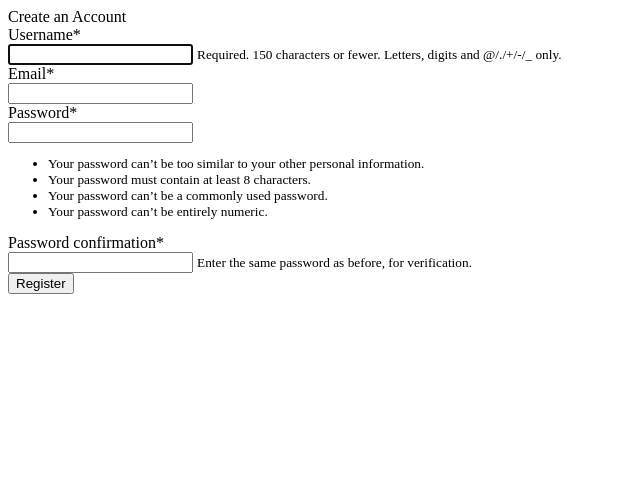
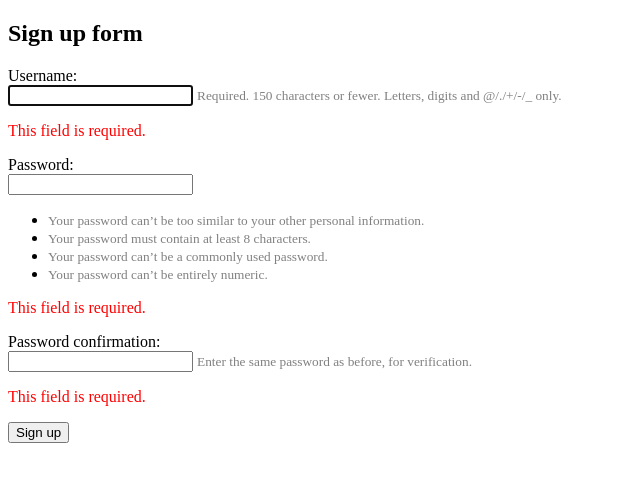
Before and after one commit to ajwen-pyth/car_rental, a Django app: page /register in a window 1280 px wide. Shown: the top 482 px of the page, without its empty margins (0-640 px from the left). Run offline with Django 3.2, Linux system fonts and the light colour scheme; some libraries are stand-ins or nearby versions.

Commit message:
registration

```diff
--- a/car_rent/main/templates/register.html
+++ b/car_rent/main/templates/register.html
@@ -6,18 +6,22 @@
     <title>Register form</title>
 </head>
 <body>
-{% block title %}
-Create an Account
-{% endblock %}
-
-{% load crispy_forms_tags %}
-
-{% block content %}
-<form method="post" class="form-group">
+<h2> Sign up form</h2>
+<form method="post">
     {% csrf_token %}
-    {{ form|crispy }}
-    <button type="submit" class="btn btn success"> Register</button>
+    {% for field in form %}
+    <p>
+        {{ field.label_tag}} <br>
+        {{ field }}
+        {% if field.help_text %}
+            <small style="color:grey"> {{ field.help_text }}</small>
+        {% endif %}
+        {% for error in field.errors %}
+    <p style="color:red"> {{ error }}</p>
+        {% endfor %}
+    </p>
+    {% endfor %}
+    <button type="submit"> Sign up </button>
 </form>
-{% endblock %}
 </body>
 </html>
--- a/car_rent/main/urls.py
+++ b/car_rent/main/urls.py
@@ -12,6 +12,6 @@ urlpatterns = [
     path("messageadd", messageadd_response, name="message_add"),
     path("login", auth_views.LoginView.as_view(), name="login"),
     path("logout", auth_views.LogoutView.as_view(), name="logout"),
-    path("register", register_response, name="register"),
+    path("register", signup_view_response, name="register"),
     path("logout-done", logout_done)
     ]
--- a/car_rent/main/views.py
+++ b/car_rent/main/views.py
@@ -3,6 +3,9 @@ from django.http.response import HttpResponse, Http404
 from .models import *
 from .forms import *
 from django.contrib.auth.decorators import login_required
+from django.contrib.auth.forms import UserCreationForm
+from django.contrib.auth import login, authenticate
+
 
 # Create your views here.
 
@@ -12,17 +15,16 @@ def startpage_response(request):
 
 
 """Register of user """
-def register_response(response):
-    if response.method == "POST":
-        form = RegisterForm(response.POST)
-        if form.is_valid():
-            form.save()
+def signup_view_response(request):
+    form = UserCreationForm(request.POST)
+    if form.is_valid():
+        form.save()
+        username = form.cleaned_data.get('username')
+        password = form.cleaned_data.get('password1')
+        user = authenticate(username=username, password=password)
+        login(request, user)
         return redirect("start_page")
-    else:
-        form = RegisterForm()
-
-    return render(response, "register.html", {"form": form})
-
+    return render(request, 'register.html', {"form": form})
 
 """Available car list"""
 @login_required()
```
Also changed, not shown: car_rent/db.sqlite3.
